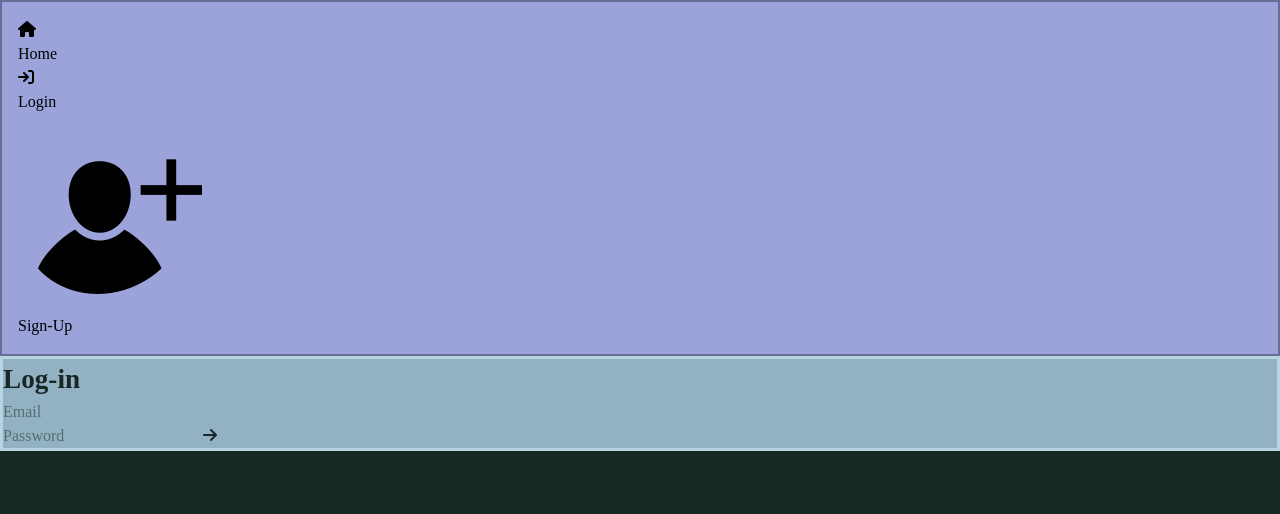
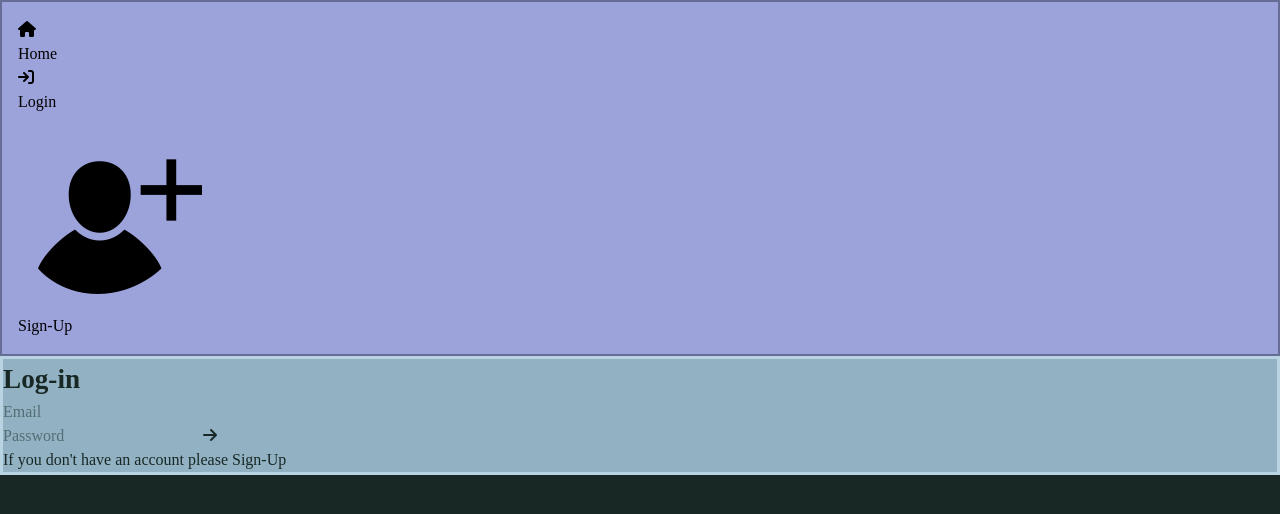
Before and after one commit to RaxCodes37/Weather-App-Full-Stack, a React (Vite) app in the folder client/weather-app-full-stack/: page /login in a window 1280 px wide. Shown: the top 514 px of the page. Built offline with nearby package versions, Linux system fonts and the light colour scheme; no server answers.

Commit message:
Linking details

```diff
--- a/client/weather-app-full-stack/src/pages/Login.jsx
+++ b/client/weather-app-full-stack/src/pages/Login.jsx
@@ -1,5 +1,5 @@
 import React, { useState } from "react";
-import { useNavigate } from "react-router-dom";
+import { useNavigate, Link } from "react-router-dom";
 import axios from "axios";
 
 export const Login = ({ setUser }) => {
@@ -25,7 +25,7 @@ export const Login = ({ setUser }) => {
   return (
     <>
       <div className="w-screen h-[80vh] flex justify-center">
-        <form className="container border rounded-md w-100 h-50 text-center mt-20" onSubmit={LoginFunction}>
+        <form className="container border rounded-md w-100 h-54 text-center mt-20" onSubmit={LoginFunction}>
           <h2 className="mt-5">Log-in</h2>
           <div className="text-center mt-5">
             <input
@@ -55,6 +55,9 @@ export const Login = ({ setUser }) => {
               <i className="fa-solid fa-arrow-right"></i>
             </button>
           </div>
+
+          <p className="mt-5">If you don't have an account please <Link to="/register" className="underline">Sign-Up</Link></p>
+
         </form>
       </div>
     </>
--- a/client/weather-app-full-stack/src/pages/Register.jsx
+++ b/client/weather-app-full-stack/src/pages/Register.jsx
@@ -1,6 +1,6 @@
 import React from 'react'
 import { useState } from 'react';
-import { useNavigate } from 'react-router-dom';
+import { useNavigate, Link } from 'react-router-dom';
 import axios from 'axios';
 
 export const Register = ({ setUser }) => {
@@ -28,7 +28,7 @@ export const Register = ({ setUser }) => {
   return (
     <>
       <div className="w-screen h-[80vh] flex justify-center">
-        <form className="container border rounded-md w-100 h-60 text-center mt-20" onSubmit={LoginFunction}>
+        <form className="container border rounded-md w-100 h-64 text-center mt-20" onSubmit={LoginFunction}>
           <h2 className="mt-5">Sign-Up</h2>
 
           <div className="text-center mt-5">
@@ -72,6 +72,7 @@ export const Register = ({ setUser }) => {
               <i className="fa-solid fa-arrow-right"></i>
             </button>
           </div>
+          <p className="mt-5">If you don't have an account please <Link to="/login" className="underline">Log-In</Link></p>
         </form>
       </div>
     </>
```
